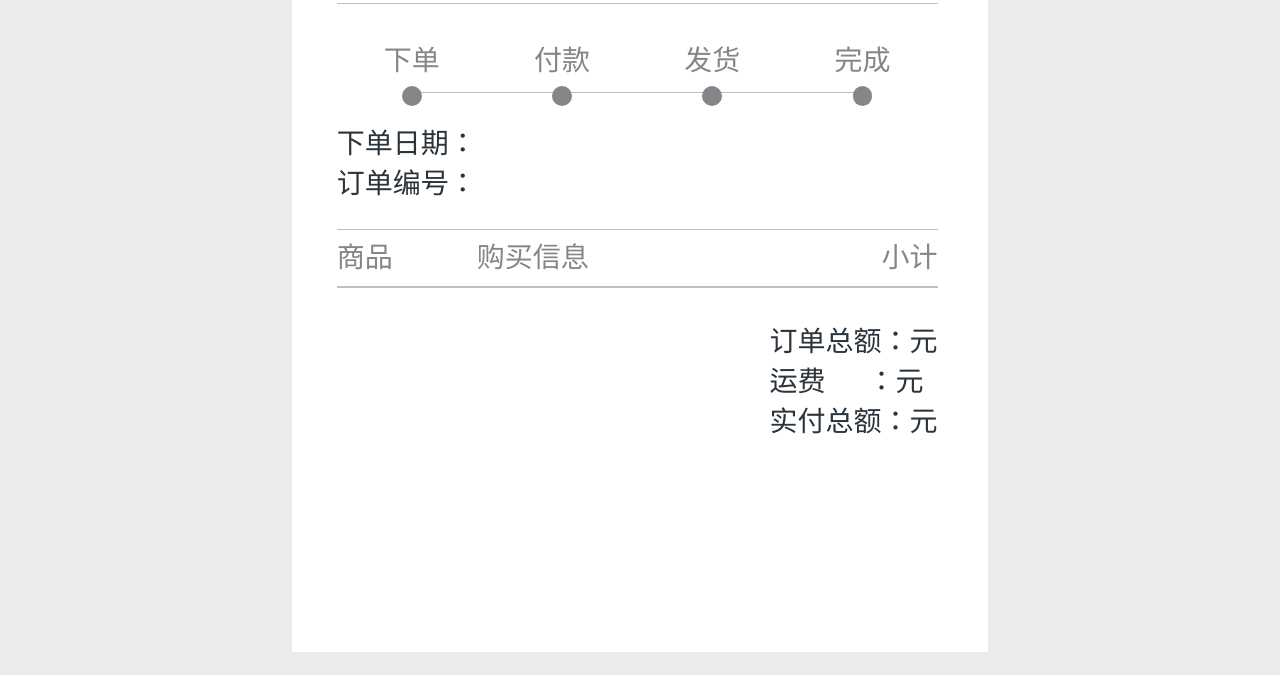
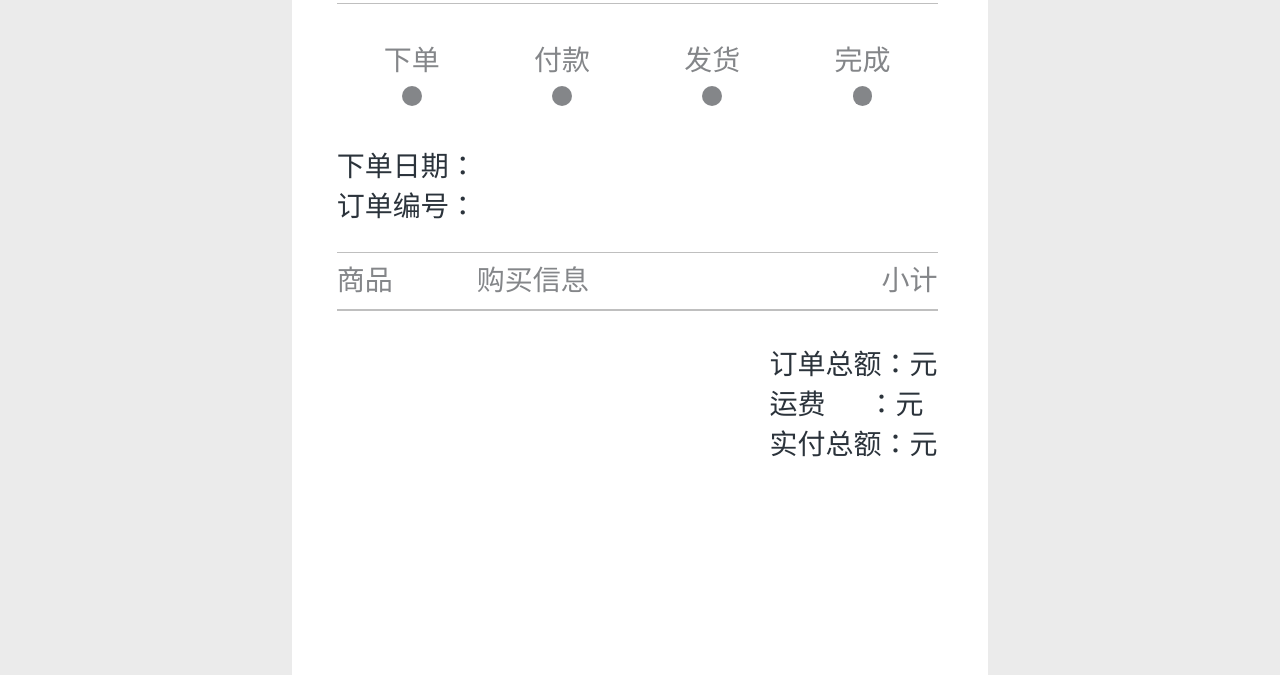
Before and after one commit to oudeqi/shopping-mall, a website: page src/my_goods_info.html in a window 1280 px wide. Shown: the part 201-876 px from the top of the page. Before the commit the page ends 853 px from the top, so only its background shows below. Drawn offline with Linux system fonts and the light colour scheme; no server answers.

Commit message:
1 remove goods_info's line

```diff
--- a/src/my_goods_info.html
+++ b/src/my_goods_info.html
@@ -38,7 +38,7 @@
                     <div class="infoScheduleItemCir" ng-style="colorObject.four?threeColor:twoColor"></div>
                 </div>
             </div>
-            <div class="lineForThis"></div>
+            <!-- <div class="lineForThis"></div> -->
 
             <div ng-show="goodsinfo.data.mailNumber?true:false" class="ems" style="margin:2.2rem 0 0 0;">
                 <div class="emsInfo">物流信息： {{goodsinfo.data.mailType}}</div>
```
